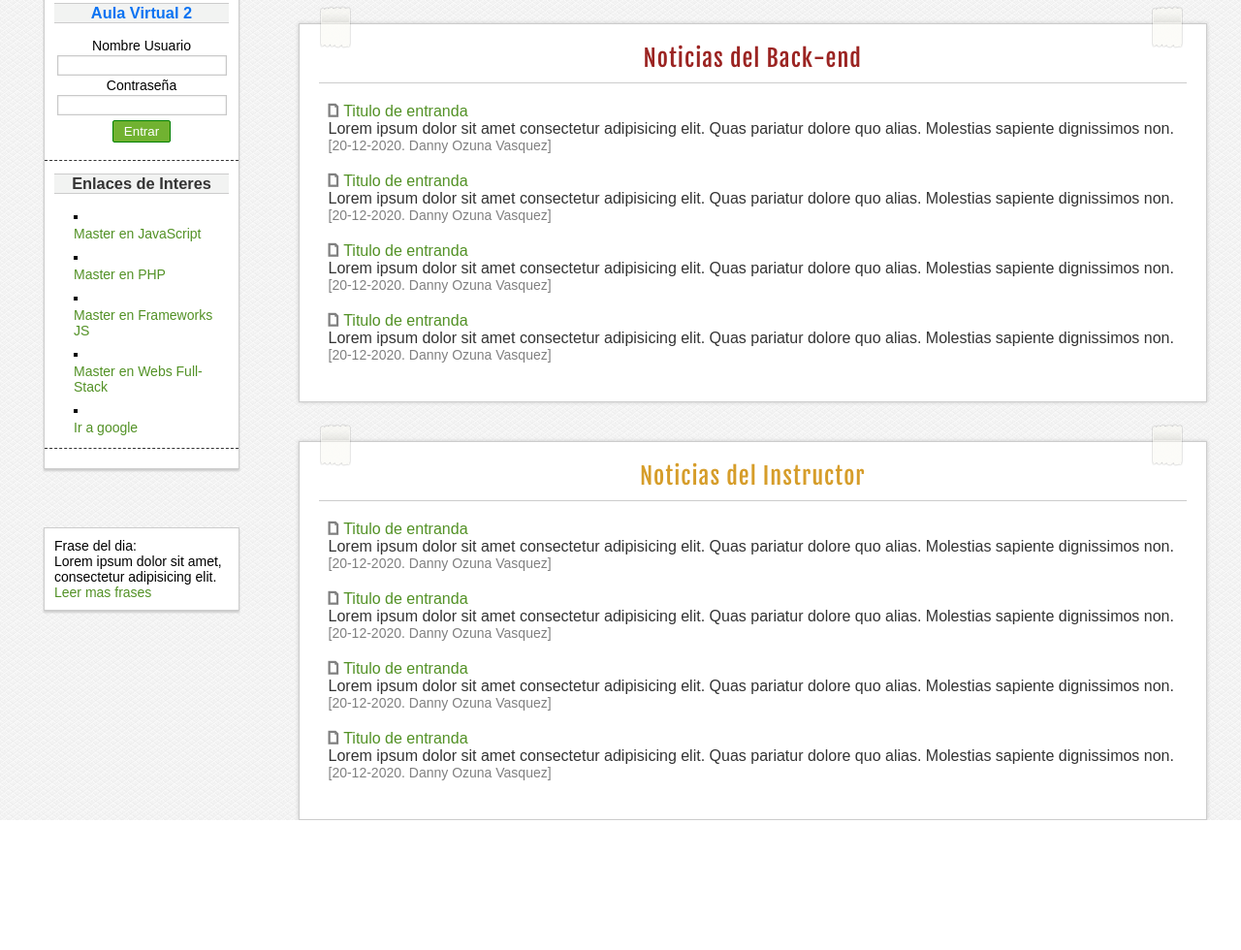
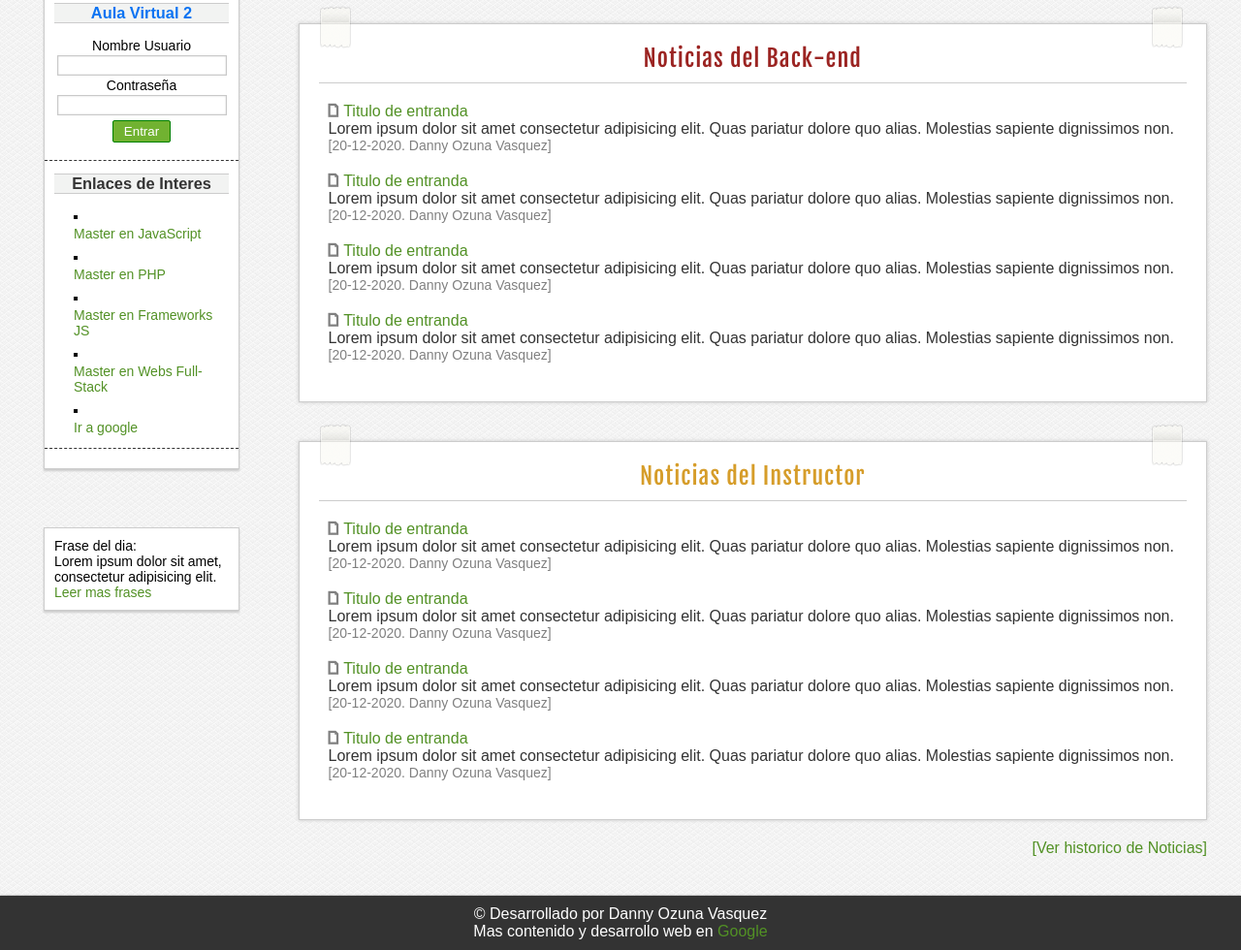
Before and after one commit to DannyOzuna/Maquetacion-01, a plain HTML site: page Index.html in a window 1280 px wide. Shown: the part 737-1717 px from the top of the page at 97% size. Before the commit the page ends 1583 px from the top, so only its background shows below. Drawn offline with Linux system fonts and the light colour scheme.

Commit message:
Se agregado el footer con todos sus diseños, y este es el fin del proyecto.

```diff
--- a/Index.html
+++ b/Index.html
@@ -217,8 +217,18 @@
             </p>
             <a href="#">Leer mas frases</a>
         </aside>
+        <div class="clearflix"></div>
+        <div id ="history">
+            <a href="#">[Ver historico de Noticias]</a>
+        </div>
     </div>
     <!--Fin del Contenedor General-->
+    <div class="clearflix"></div>
+    <footer>
+        <p>
+            &copy; Desarrollado por Danny Ozuna Vasquez
+        </p>
+        <p>Mas contenido y desarrollo web en <a href="https://www.google.com/">Google</a></p>
+    </footer>
 </body>
-
 </html>
--- a/css/Style.css
+++ b/css/Style.css
@@ -62,6 +62,11 @@ a:hover{
 
 .orange{
     color: #d69d2a !important;
+}
+
+.clearflix{
+    float: none;
+    clear: both;
 }
 /*FORMULARIOS*/
 input[type="text"],
@@ -236,6 +241,7 @@ button:active{
     width: 1250px;
     min-height: 1100px;
     margin: 0px auto;
+    font-family: sans-serif,Arial, Helvetica;
 }
 /*BARRA LATERAL*/
 
@@ -370,3 +376,23 @@ button{
 #sections .stickertwo{
     margin-left: 820px;
 }
+
+#history{
+    float: right;
+    margin-top: 20px;
+    margin-right: 20px;
+}
+/*PIE DE PAGINA*/
+footer{
+    width: 100%;
+    margin: 0px auto;
+    text-align: center;
+    margin-top: 40px;
+    background-color: #333333;
+    padding-top: 10px;
+    padding-bottom: 10px;
+    color: white;
+    font-family: sans-serif;
+    font-family: 4px;
+    box-shadow: 0px 0px 2px gray;
+}
```
